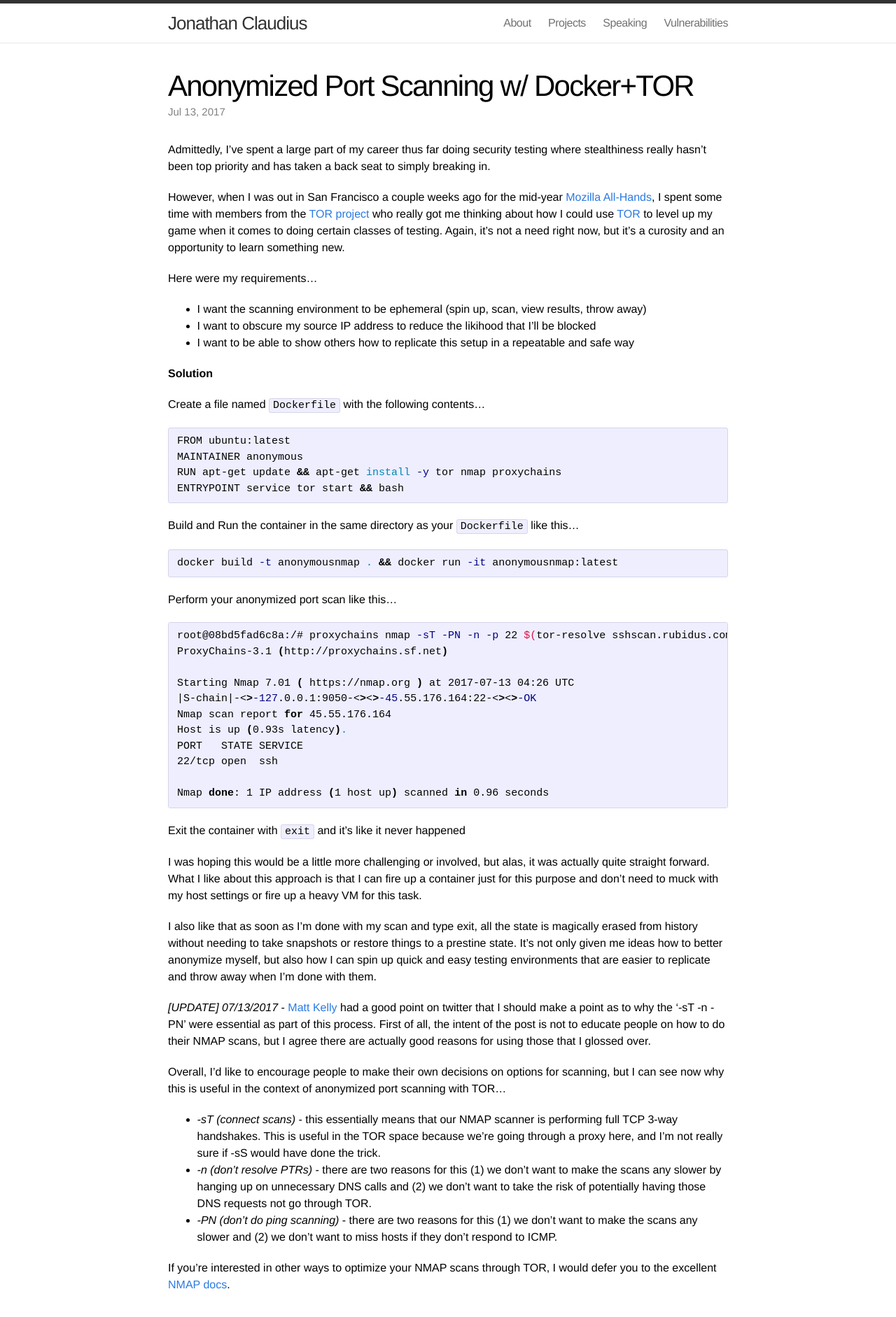
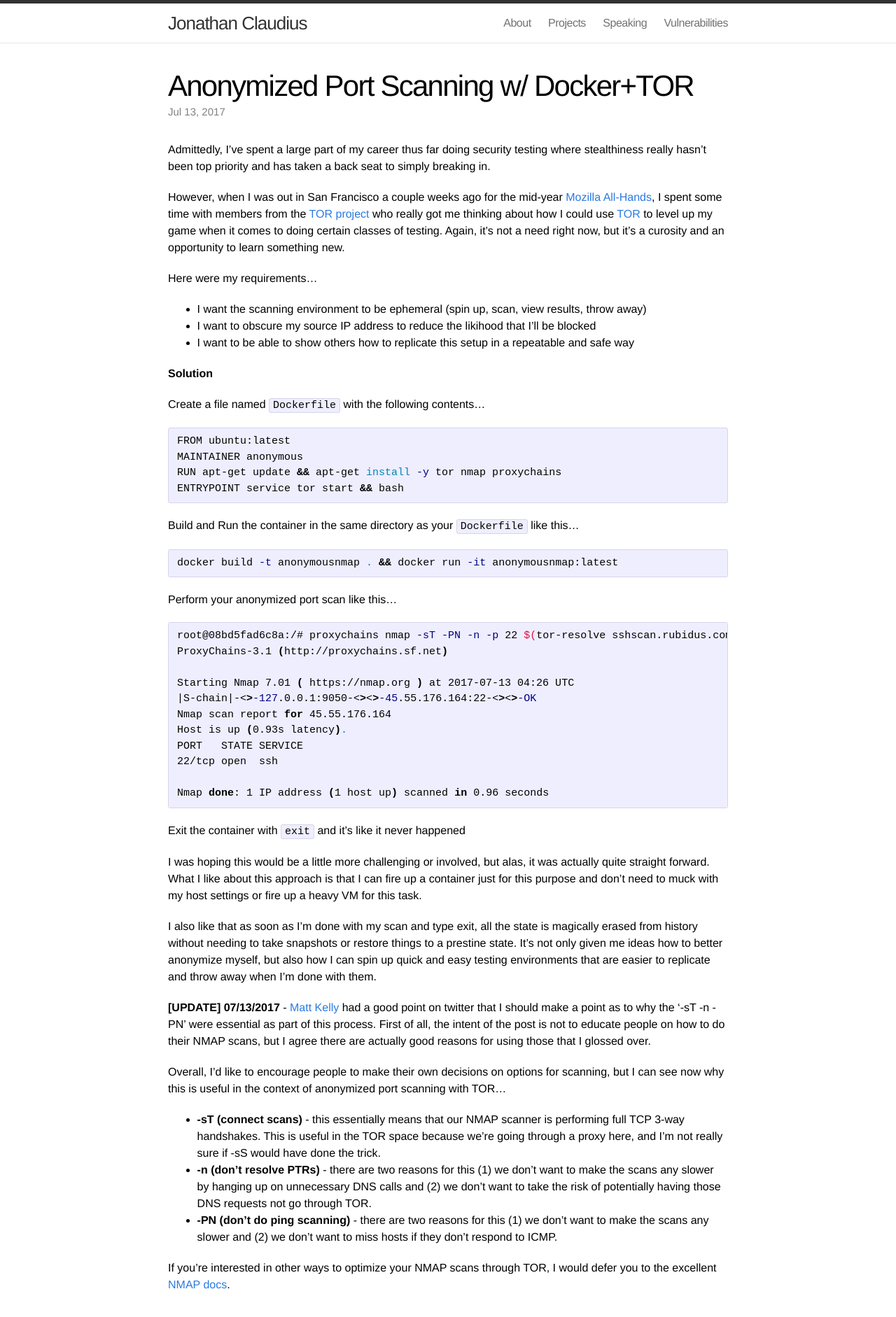
Before and after one commit to claudijd/claudijd.github.io, a Jekyll site: the page built from _posts/2017-07-13-anonymized-port-scanning-docker-tor.md, in a window 1280 px wide. Shown: the top 1882 px of the page at 70% size. Built offline with Jekyll 4.4.1, drawn with Linux system fonts in a browser that asks for light colours; comment, search, counter and statistics services are not loaded; grey boxes are pictures that could not be loaded.

Commit message:
Use bold, not italics

```diff
--- a/_posts/2017-07-13-anonymized-port-scanning-docker-tor.md
+++ b/_posts/2017-07-13-anonymized-port-scanning-docker-tor.md
@@ -51,12 +51,12 @@ I was hoping this would be a little more challenging or involved, but alas, it w
 
 I also like that as soon as I'm done with my scan and type exit, all the state is magically erased from history without needing to take snapshots or restore things to a prestine state.  It's not only given me ideas how to better anonymize myself, but also how I can spin up quick and easy testing environments that are easier to replicate and throw away when I'm done with them.
 
-*[UPDATE] 07/13/2017* - [Matt Kelly](https://twitter.com/breakersall/status/885498096213479424) had a good point on twitter that I should make a point as to why the '-sT -n -PN' were essential as part of this process.  First of all, the intent of the post is not to educate people on how to do their NMAP scans, but I agree there are actually good reasons for using those that I glossed over.
+**[UPDATE] 07/13/2017** - [Matt Kelly](https://twitter.com/breakersall/status/885498096213479424) had a good point on twitter that I should make a point as to why the '-sT -n -PN' were essential as part of this process.  First of all, the intent of the post is not to educate people on how to do their NMAP scans, but I agree there are actually good reasons for using those that I glossed over.
 
 Overall, I'd like to encourage people to make their own decisions on options for scanning, but I can see now why this is useful in the context of anonymized port scanning with TOR...
 
-- *-sT (connect scans)* - this essentially means that our NMAP scanner is performing full TCP 3-way handshakes.  This is useful in the TOR space because we're going through a proxy here, and I'm not really sure if -sS would have done the trick.
-- *-n (don't resolve PTRs)* - there are two reasons for this (1) we don't want to make the scans any slower by hanging up on unnecessary DNS calls and (2) we don't want to take the risk of potentially having those DNS requests not go through TOR.
-- *-PN (don't do ping scanning)* - there are two reasons for this (1) we don't want to make the scans  any slower  and (2) we don't want to miss hosts if they don't respond to ICMP.
+- **-sT (connect scans)** - this essentially means that our NMAP scanner is performing full TCP 3-way handshakes.  This is useful in the TOR space because we're going through a proxy here, and I'm not really sure if -sS would have done the trick.
+- **-n (don't resolve PTRs)** - there are two reasons for this (1) we don't want to make the scans any slower by hanging up on unnecessary DNS calls and (2) we don't want to take the risk of potentially having those DNS requests not go through TOR.
+- **-PN (don't do ping scanning)** - there are two reasons for this (1) we don't want to make the scans  any slower  and (2) we don't want to miss hosts if they don't respond to ICMP.
 
 If you're interested in other ways to optimize your NMAP scans through TOR, I would defer you to the excellent [NMAP docs](https://nmap.org/docs.html).
```
